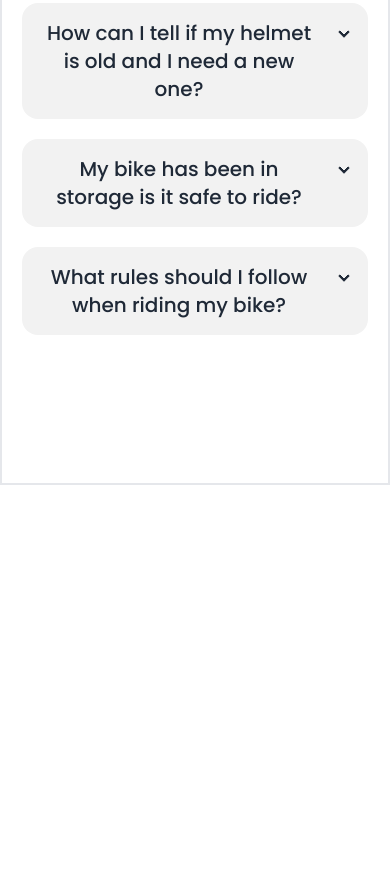
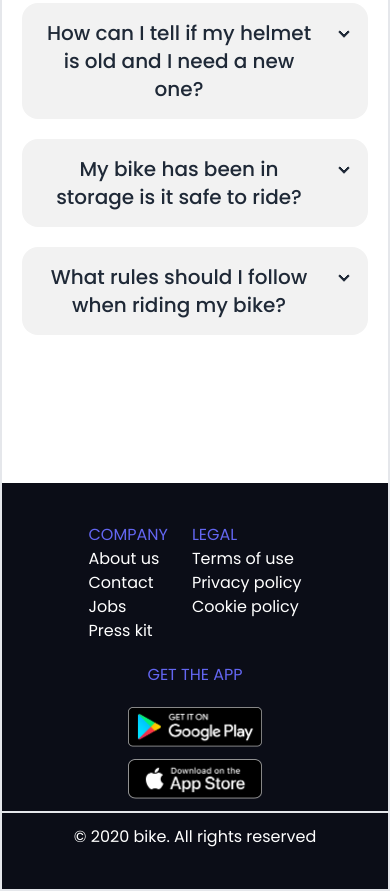
Before and after one commit to SFTanim/Biker-Zone-Website, a plain HTML site: page index.html in a window 390 px wide. Shown: the part 6747-7638 px from the top of the page. Before the commit the page ends 7232 px from the top, so only its background shows below. Drawn offline with nearby package versions, Linux system fonts and the light colour scheme.

Commit message:
Website-Complete-With Responsive

```diff
--- a/index.html
+++ b/index.html
@@ -478,9 +478,35 @@
                 </div>
             </section>
         </main>
-        <footer>
-            <div>
-
+        <footer class="bg-[#0B0D17]  py-10">
+            <div class="md:container mx-auto text-center flex flex-col items-center space-y-3">
+                <div class="flex flex-col items-center md:flex-row justify-between border-b-2 w-full pb-3 space-y-5">
+                    <div class="flex flex-row space-x-6 text-white text-base font-normal text-left">
+                        <nav class="flex flex-col">
+                            <header class="text-indigo-500 uppercase">Company</header>
+                            <a class="">About us</a>
+                            <a class="">Contact</a>
+                            <a class="">Jobs</a>
+                            <a class="">Press kit</a>
+                        </nav>
+                        <nav class="flex flex-col">
+                            <header class="text-indigo-500 uppercase">Legal</header>
+                            <a class="">Terms of use</a>
+                            <a class="">Privacy policy</a>
+                            <a class="">Cookie policy</a>
+                        </nav>
+                    </div>
+                    <div class="space-y-5">
+                        <h1 class="text-indigo-500 uppercase text-base font-normal">Get The app</h1>
+                        <div class="space-y-3">
+                            <img class="h-10" src="images/others/android.png" alt>
+                            <img class="h-10" src="images/others/ios.png" alt>
+                        </div>
+                    </div>
+                </div>
+                <div  class="text-white text-base font-normal">
+                    <p>© 2020 bike. All rights reserved</p>
+                </div>
             </div>
         </footer>
     </body>
```
